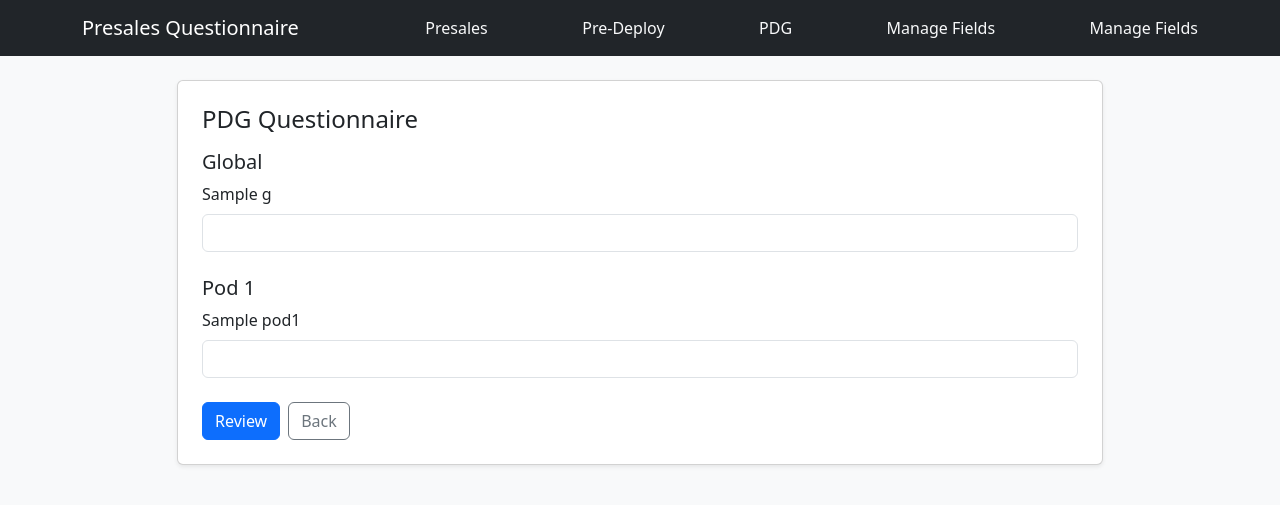
After one commit to chevychevell68/vdi-docgen, a Flask app: template templates/pdg_form.html in a window 1280 px wide. The commit adds this page. Shown: the top 505 px of the page. Run offline with Flask 3, Linux system fonts and the light colour scheme; the template is opened without the code that fills it: most values are stand-ins (such as "Sample title", 1, 10 or a date in 2020).

Commit message:
Add files via upload

```diff
--- a/app.py
+++ b/app.py
@@ -4,7 +4,74 @@ import io, csv, os
 from datetime import datetime
 
 app = Flask(__name__)
-app.secret_key = "dev"  # for flash messages
+app.secret_key = "dev"
+
+# ---------------- PDG: Static schema (no CSV) ----------------
+# Each tuple: (section, key, label, type, options, required, applies_to)
+# applies_to: global | pod1 | pod2 | both
+SCHEMA_PDG = [
+    # Global / Administrative
+    ("Global", "project_name", "Project Name", "text", "", True, "global"),
+    ("Global", "customer_name", "Customer Name", "text", "", True, "global"),
+    ("Global", "primary_contact", "Primary Technical Contact (name/email)", "text", "", True, "global"),
+    ("Global", "support_contacts", "Operations / Support Contacts", "text", "", False, "global"),
+    ("Global", "change_window", "Change Window / Maintenance Policy", "text", "", False, "global"),
+    ("Global", "certificates_owner", "Certificates Owner (who renews/manages)", "text", "", True, "global"),
+    ("Global", "ntp_servers", "NTP Servers", "text", "", True, "global"),
+    ("Global", "dns_servers", "DNS Servers", "text", "", True, "global"),
+    ("Global", "dns_zones", "DNS Zones/Suffixes", "text", "", False, "global"),
+    ("Global", "idp_integration", "3rd-Party IdP Integration", "select", "None|Entra ID|Okta|Ping|ADFS|Other", True, "global"),
+    ("Global", "idp_provider_notes", "IdP Notes (If Other)", "text", "", False, "global"),
+
+    # Networking (per pod)
+    ("Networking", "mgmt_cidr", "Management Network CIDR", "text", "", True, "both"),
+    ("Networking", "vmotion_cidr", "vMotion Network CIDR", "text", "", False, "both"),
+    ("Networking", "vm_networks", "VM Networks (desktop pools, infra)", "text", "", True, "both"),
+    ("Networking", "vsan_storage_cidr", "vSAN/Storage Network CIDR", "text", "", False, "both"),
+    ("Networking", "dmz_uag_cidr", "DMZ / UAG Network CIDR", "text", "", False, "both"),
+    ("Networking", "vip_ranges", "VIP IPs / Ranges reserved", "text", "", False, "both"),
+    ("Networking", "vlans", "VLAN IDs (mgmt, vMotion, vSAN/Storage, UAG DMZ)", "text", "", True, "both"),
+    ("Networking", "firewall_zones", "Firewall Zones and Inter-site Rules", "text", "", False, "both"),
+
+    # Compute / Storage (per pod)
+    ("Compute/Storage", "host_count", "ESXi Hosts (count per pod)", "text", "", True, "both"),
+    ("Compute/Storage", "cpu_per_host", "CPU per Host", "text", "", True, "both"),
+    ("Compute/Storage", "ram_per_host", "RAM per Host", "text", "", True, "both"),
+    ("Compute/Storage", "storage_type", "Primary Storage Type", "select", "vSAN|Pure Storage|PowerScale|Other", True, "both"),
+    ("Compute/Storage", "storage_model", "Storage Model (if external array)", "text", "", False, "both"),
+    ("Compute/Storage", "storage_capacity_tb", "Usable Capacity (TB)", "text", "", False, "both"),
+
+    # Load Balancing (per pod)
+    ("Load Balancing", "load_balancer", "Load Balancer Platform", "select", "F5 BIG-IP|Avi / NSX ALB|Netscaler (Citrix ADC)|Other|None", True, "both"),
+    ("Load Balancing", "lb_partitions", "LB Partitions / Tenants", "text", "", False, "both"),
+    ("Load Balancing", "health_monitors", "Health Monitors (types/intervals)", "text", "", False, "both"),
+
+    # Horizon Core (per pod)
+    ("Horizon", "uag_count", "UAG Count", "text", "", True, "both"),
+    ("Horizon", "cs_count", "Connection Server Count", "text", "", True, "both"),
+    ("Horizon", "admin_console_url", "Horizon Admin URL", "text", "", False, "both"),
+    ("Horizon", "uag_external_url", "UAG External URL (per site)", "text", "", False, "both"),
+    ("Horizon", "uag_internal_url", "UAG Internal URL (per site)", "text", "", False, "both"),
+    ("Horizon", "dem_configshare", "DEM Config Share (path)", "text", "", False, "both"),
+    ("Horizon", "fslogix_profile", "FSLogix Profile Path/Provider", "text", "", False, "both"),
+    ("Horizon", "appvols_manager_url", "App Volumes Manager URL", "text", "", False, "both"),
+
+    # Certificates (global)
+    ("Certificates", "wildcard_fqdn", "Wildcard/SAN FQDNs", "text", "", True, "global"),
+    ("Certificates", "sni_requirements", "SNI Requirements", "text", "", False, "global"),
+    ("Certificates", "pkcs12_escrow", "PKCS#12 Escrowed?", "select", "Yes|No|Planned", True, "global"),
+
+    # Ops (global)
+    ("Ops", "monitoring_tools", "Monitoring/Logging Tools", "text", "", False, "global"),
+    ("Ops", "backup_targets", "Backup/Recovery Targets", "text", "", False, "global"),
+]
+
+def build_pdg_groups(is_multi):
+    global_items = [x for x in SCHEMA_PDG if x[6] == "global"]
+    pod_items = [x for x in SCHEMA_PDG if x[6] in ("both", "pod1")]
+    pod2_items = [x for x in SCHEMA_PDG if x[6] in ("both", "pod2")] if is_multi else []
+    return global_items, pod_items, pod2_items
+  # for flash messages
 
 FIELDS_CSV_PATH = os.path.join(os.path.dirname(__file__), "fields.csv")
 
@@ -123,5 +190,95 @@ def predeploy_build():
     return render_template("checklist.html", data=data, fields=fields, is_multi=is_multi, now=datetime.utcnow())
 
 
+@app.route("/pdg", methods=["GET"])
+def pdg():
+    # Scope selector for PDG standalone mode
+    return render_template("pdg_scope.html")
+
+@app.route("/pdg/form", methods=["POST"])
+def pdg_form():
+    scope = request.form.get("pod_scope", "single")
+    is_multi = (scope == "multi")
+    g_items, pod1_items, pod2_items = build_pdg_groups(is_multi)
+    return render_template("pdg_form.html",
+                           is_multi=is_multi,
+                           g_items=g_items,
+                           pod1_items=pod1_items,
+                           pod2_items=pod2_items)
+
+@app.route("/pdg/submit", methods=["POST"])
+def pdg_submit():
+    scope = request.form.get("pod_scope", "single")
+    is_multi = (scope == "multi")
+    # Capture all fields generically
+    data = {k: request.form.get(k, "") for k in request.form.keys()}
+    submitted_at = datetime.utcnow().strftime("%Y-%m-%d %H:%M UTC")
+    return render_template("pdg_results.html", data=data, is_multi=is_multi, submitted_at=submitted_at)
+
+@app.route("/pdg/download-docx", methods=["POST"])
+def pdg_download_docx():
+    # Generate a Word document from the PDG submission
+    from docx import Document
+    from docx.shared import Pt, Inches
+    from docx.enum.text import WD_ALIGN_PARAGRAPH
+
+    scope = request.form.get("pod_scope", "single")
+    is_multi = (scope == "multi")
+    data = {k: request.form.get(k, "") for k in request.form.keys()}
+
+    doc = Document()
+    title = doc.add_heading("Pre-Deployment Guide (PDG)", 0)
+    title.alignment = WD_ALIGN_PARAGRAPH.LEFT
+
+    doc.add_paragraph(f"Generated: {datetime.utcnow().strftime('%Y-%m-%d %H:%M UTC')}")
+    doc.add_paragraph(f"Scope: {'Multi-pod' if is_multi else 'Single pod'}")
+
+    def add_section(h, items, prefix):
+        doc.add_heading(h, level=1)
+        current_group = None
+        for (section, key, label, type_, options, required, applies_to) in items:
+            if current_group != section:
+                current_group = section
+                doc.add_heading(section, level=2)
+            val = data.get(f"{prefix}_{key}", "")
+            p = doc.add_paragraph()
+            run = p.add_run(f"{label}: ")
+            run.bold = True
+            p.add_run(val if val else "—")
+
+    # Global
+    g_items, pod1_items, pod2_items = build_pdg_groups(is_multi)
+    add_section("Global", g_items, "global")
+
+    # Pod 1
+    add_section("Pod 1", pod1_items, "pod1")
+
+    # Pod 2 + GSLB if multi
+    if is_multi:
+        add_section("Pod 2", pod2_items, "pod2")
+        doc.add_heading("GSLB (Multi-Pod)", level=1)
+        gslb_fields = [
+            ("Enable GSLB?", data.get("gslb_enable", "")),
+            ("GSLB FQDN(s) (Internal/External URLs)", data.get("gslb_fqdns", "")),
+            ("GTM configuration (data centers, pools, monitors)", data.get("gslb_gtm", "")),
+            ("LTM VIPs per site (UAG, CS, Admin, App Volumes, DEM)", data.get("gslb_ltm_vips", "")),
+            ("Health monitors (types, intervals, response codes)", data.get("gslb_monitors", "")),
+            ("Failover/steering policy (round-robin, topology, latency, geo)", data.get("gslb_policy", "")),
+            ("Certificates & SNI (SANs/wildcards, renewal ownership)", data.get("gslb_certs", "")),
+        ]
+        for label, val in gslb_fields:
+            p = doc.add_paragraph()
+            run = p.add_run(f"{label}: ")
+            run.bold = True
+            p.add_run(val if val else "—")
+
+    import io
+    buf = io.BytesIO()
+    doc.save(buf)
+    buf.seek(0)
+    filename = "PDG_{dt}.docx".format(dt=datetime.utcnow().strftime("%Y%m%d_%H%M%S"))
+    return send_file(buf, mimetype="application/vnd.openxmlformats-officedocument.wordprocessingml.document", as_attachment=True, download_name=filename)
+
+
 if __name__ == "__main__":
     app.run(host="0.0.0.0", port=5000, debug=True)
--- a/templates/base.html
+++ b/templates/base.html
@@ -19,6 +19,7 @@
         <a class="navbar-brand" href="/">Presales Questionnaire</a>
         <a class="nav-link text-light ms-3" href="/presales">Presales</a>
         <a class="nav-link text-light" href="/predeploy">Pre-Deploy</a>
+        <a class="nav-link text-light" href="/pdg">PDG</a>
         <a class="nav-link text-light" href="/manage-fields">Manage Fields</a>
         <a class="nav-link text-light" href="/manage-fields">Manage Fields</a>
       </div>
--- /dev/null
+++ b/templates/pdg_form.html
@@ -0,0 +1,97 @@
+
+{% extends "base.html" %}
+{% block content %}
+<h1 class="h4 mb-3">PDG Questionnaire</h1>
+<form method="POST" action="/pdg/submit">
+  <input type="hidden" name="pod_scope" value="{{ 'multi' if is_multi else 'single' }}">
+
+  <h2 class="h5 mt-3">Global</h2>
+  {% for s, key, label, type_, options, req, scope in g_items %}
+    <div class="mb-3">
+      <label class="form-label">{{ label }}{% if req %} *{% endif %}</label>
+      {% if type_ == 'select' %}
+        <select class="form-select" name="global_{{ key }}">
+          {% for opt in options.split('|') %}
+            <option value="{{ opt }}">{{ opt }}</option>
+          {% endfor %}
+        </select>
+      {% else %}
+        <input class="form-control" type="text" name="global_{{ key }}" placeholder="">
+      {% endif %}
+    </div>
+  {% endfor %}
+
+  <h2 class="h5 mt-4">Pod 1</h2>
+  {% for s, key, label, type_, options, req, scope in pod1_items %}
+    <div class="mb-3">
+      <label class="form-label">{{ label }}{% if req %} *{% endif %}</label>
+      {% if type_ == 'select' %}
+        <select class="form-select" name="pod1_{{ key }}">
+          {% for opt in options.split('|') %}
+            <option value="{{ opt }}">{{ opt }}</option>
+          {% endfor %}
+        </select>
+      {% else %}
+        <input class="form-control" type="text" name="pod1_{{ key }}" placeholder="">
+      {% endif %}
+    </div>
+  {% endfor %}
+
+  {% if is_multi %}
+  <h2 class="h5 mt-4">Pod 2</h2>
+  {% for s, key, label, type_, options, req, scope in pod2_items %}
+    <div class="mb-3">
+      <label class="form-label">{{ label }}{% if req %} *{% endif %}</label>
+      {% if type_ == 'select' %}
+        <select class="form-select" name="pod2_{{ key }}">
+          {% for opt in options.split('|') %}
+            <option value="{{ opt }}">{{ opt }}</option>
+          {% endfor %}
+        </select>
+      {% else %}
+        <input class="form-control" type="text" name="pod2_{{ key }}" placeholder="">
+      {% endif %}
+    </div>
+  {% endfor %}
+
+  <h2 class="h5 mt-4">GSLB (Multi-Pod)</h2>
+  <div class="mb-3">
+    <label class="form-label">Enable GSLB?</label>
+    <select class="form-select" name="gslb_enable">
+      <option value="Yes">Yes</option>
+      <option value="No">No</option>
+      <option value="Planned">Planned</option>
+    </select>
+  </div>
+  <div class="mb-3">
+    <label class="form-label">GSLB FQDN(s) for Horizon (Internal/External URLs)</label>
+    <input class="form-control" type="text" name="gslb_fqdns" placeholder="horizon.example.com; horizon-ext.example.com">
+  </div>
+  <div class="mb-3">
+    <label class="form-label">GTM configuration (data centers, pools, monitors)</label>
+    <input class="form-control" type="text" name="gslb_gtm" placeholder="">
+  </div>
+  <div class="mb-3">
+    <label class="form-label">LTM VIPs per site (UAG, CS, Admin, App Volumes, DEM)</label>
+    <input class="form-control" type="text" name="gslb_ltm_vips" placeholder="">
+  </div>
+  <div class="mb-3">
+    <label class="form-label">Health monitors (types, intervals, response codes)</label>
+    <input class="form-control" type="text" name="gslb_monitors" placeholder="">
+  </div>
+  <div class="mb-3">
+    <label class="form-label">Failover/steering policy (round-robin, topology, latency, geo)</label>
+    <input class="form-control" type="text" name="gslb_policy" placeholder="">
+  </div>
+  <div class="mb-3">
+    <label class="form-label">Certificates &amp; SNI (SANs/wildcards, renewal ownership)</label>
+    <input class="form-control" type="text" name="gslb_certs" placeholder="">
+  </div>
+  {% endif %}
+
+  <div class="d-flex gap-2 mt-4">
+    <button class="btn btn-primary" type="submit">Review</button>
+    <a href="/pdg" class="btn btn-outline-secondary">Back</a>
+  </div>
+</form>
+{% endblock %}
```
Also changed, not shown: requirements.txt (+2 -6 lines), templates/pdg_results.html (added, +16 -0 lines), templates/pdg_scope.html (added, +16 -0 lines).
